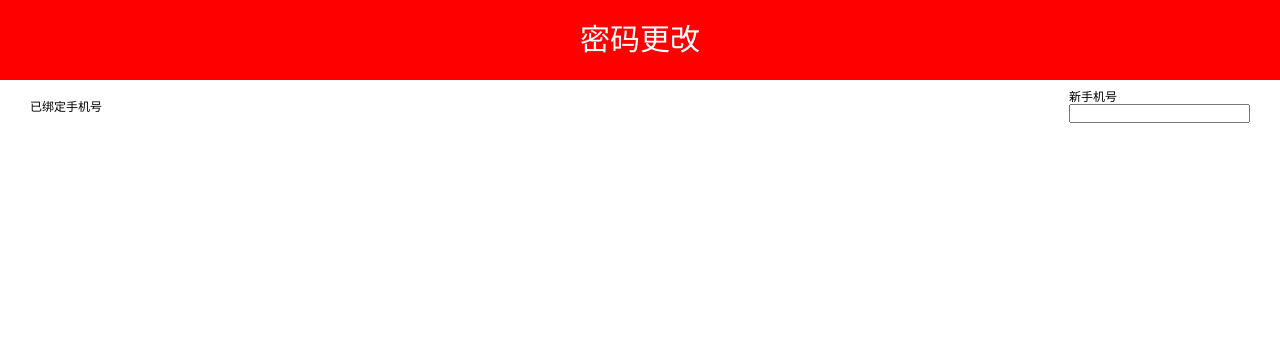
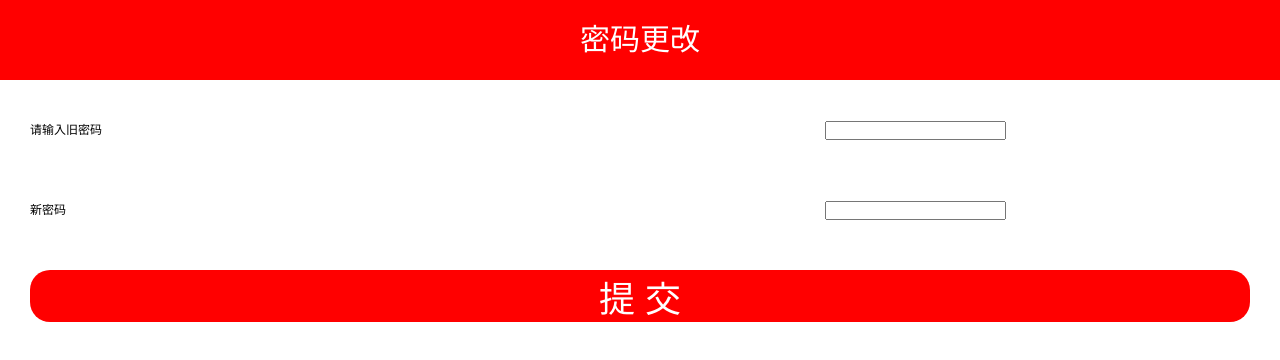
Before and after one commit to fanfanyir/Makeup, a Vue app: page / in a window 1280 px wide. Shown: the top 360 px of the page. Built offline with nearby package versions, Linux system fonts and the light colour scheme; what vue-resource would draw is missing.

Commit message:
许睿睿1.28

```diff
--- a/src/App.vue
+++ b/src/App.vue
@@ -5,7 +5,8 @@
     <!--<person></person>-->
     <!--<my></my>-->
     <!--<manage></manage>-->
-    <change-pw></change-pw>
+    <changepw></changepw>
+    <!--<changenum></changenum>-->
     <!--实现跳转<router-view/>-->
   </div>
 </template>
@@ -15,7 +16,8 @@ import register from './components/register'
 import person from './components/person'
 import my from './components/my'
 import manage from './components/manage'
-import ChangePw from './components/change-pw.vue'
+import changepw from './components/change-pw'
+import changenum from './components/change-num'
 export default {
   name: 'app',
   data () {
@@ -24,12 +26,13 @@ export default {
     }
   },
   components: {
-    ChangePw,
     register,
     login,
     person,
     my,
-    manage
+    manage,
+    changepw,
+    changenum
   }
 }
 </script>
--- a/src/components/change-num.vue
+++ b/src/components/change-num.vue
@@ -0,0 +1,101 @@
+<template>
+  <div id="changenum">
+    <p id="changenum-data">手机号更改</p>
+    <form id="changenum-list">
+      <div>
+        <p class="changenum-left">已绑定手机号</p>
+        <p id="changenum-right"> {{num1}}</p>
+      </div>
+      <div>
+        <p class="changenum-left">新手机号</p>
+        <input type="text" >
+      </div>
+        <input type="submit" value="提 交" class="changenum-sub" @click="changenum()"/>
+    </form>
+  </div>
+</template>
+<script>
+import $ from 'jquery'
+export default {
+  name: 'changenum',
+  data () {
+    return {
+      num1: '12345678912'
+    }
+  },
+  methods: {
+    changenum: function () {
+      var that = this
+      $.ajax({
+        url: '',
+        type: 'post',
+        dataType: 'json',
+        success: function (Rdata) {
+          var str = $.parseJSON(Rdata)
+          that.data.num1 = str
+        }
+      })
+    }
+  }
+}
+</script>
+<style scoped>
+  *{
+    padding:0;margin:0;
+  }
+  #changenum{
+    width:100%;
+    height:100%;
+  }
+  #changenum-data{
+    width:100%;
+    height:80px;
+    background-color: #ff0000;
+    text-align: center;
+    color:white;
+    font-size:30px;
+    line-height:80px;
+  }
+  #changenum-list{
+    width:100%;
+    height:100%;
+    padding:10px 30px 0;
+    display:flex;
+    justify-content:space-between;
+    align-items: center;
+    flex-wrap: wrap;
+  }
+  #changenum-list div{
+    width:100%;
+    height:80px;
+    display:flex;
+    justify-content: space-between;
+    align-items: center;
+    line-height: 80px;
+    padding-left:20px;
+    border-bottom: 1px solid #aeaaaa;
+    padding-right:20%;
+  }
+  .changenum-left{
+    width:30%;
+    height:80px;
+  }
+  #changenum-right{
+    width:60%;
+    height:80px;
+  }
+  #changenum-list div input{
+    width:65%;
+    height:60px;
+    outline:none;
+  }
+  .changenum-sub{
+    margin-top:20px;
+    border:none;
+    width:100%;
+    background-color:#ff0000;
+    font-size:30px;
+    color:white;
+    border-radius:20px;
+  }
+</style>
--- a/src/components/change-pw.vue
+++ b/src/components/change-pw.vue
@@ -1,24 +1,41 @@
 <template>
-  <div id="change-pw">
-    <p id="change-pw-data">密码更改</p>
-    <ul id="change-pw-list">
-      <li>
-        <p>已绑定手机号</p>
-        <p>{{pw1}}</p>
-      </li>
-      <li>
-        <p>新手机号</p>
-       <input type="text" />
-      </li>
-    </ul>
+  <div id="changepw">
+    <p id="changepw-data">密码更改</p>
+    <form id="changepw-list" action="" method="">
+      <div>
+        <p>请输入旧密码</p>
+        <input type="text" name="pwdata" v-on:blur="pw()"/>
+      </div>
+      <div>
+        <p>新密码</p>
+        <input type="password" name="npwdata">
+      </div>
+      <input type="submit" value="提 交" class="changepw-sub"/>
+    </form>
   </div>
 </template>
 <script>
+import $ from 'jquery'
 export default {
-  name: 'change-pw',
+  name: 'changepw',
   data () {
     return {
       msg: ''
+    }
+  },
+  methods: {
+    pw: function () {
+      $.ajax({
+        url: '',
+        type: 'post',
+        dataType: 'json',
+        data: $('input').eq(0).val(),
+        success: function (Rdata) {
+          if (!Rdata) {
+            alert('密码错误请重新输入')
+          }
+        }
+      })
     }
   }
 }
@@ -27,11 +44,11 @@ export default {
   *{
     padding:0;margin:0;
   }
-  #change-pw{
+  #changepw{
     width:100%;
     height:100%;
   }
-  #change-pw-data{
+  #changepw-data{
     width:100%;
     height:80px;
     background-color: #ff0000;
@@ -40,7 +57,7 @@ export default {
     font-size:30px;
     line-height:80px;
   }
-  #change-pw-list{
+  #changepw-list{
     width:100%;
     height:100%;
     padding:10px 30px 0;
@@ -49,4 +66,29 @@ export default {
     align-items: center;
     flex-wrap: wrap;
   }
+  #changepw-list div{
+    padding-right:20%;
+    width:100%;
+    height:80px;
+    display:flex;
+    justify-content: space-between;
+    align-items: center;
+    line-height: 80px;
+  }
+  #changepw-list div p{
+    width:30%;
+  }
+  #change-pw-list div input{
+    width:60%;
+    height:50px;
+  }
+  .changepw-sub{
+    margin-top:20px;
+    border:none;
+    width:100%;
+    background-color:#ff0000;
+    font-size:36px;
+    color:white;
+    border-radius: 20px;
+  }
 </style>
--- a/src/components/login.vue
+++ b/src/components/login.vue
@@ -36,6 +36,7 @@ export default {
         dataType: 'json',
         success: function (str) {
           if (str) {
+            alert('登陆成功')
           } else {
             $('p').eq(0).innerHTML = '此用户名不存在，请先注册'
           }
@@ -108,10 +109,10 @@ export default {
     height:30px;
     color:red;
   }
- #login-input #user{
+ #login-input #username{
    color:#ff0000;
  }
-  #login-input #pass{
+  #login-input #password{
     color:#ff0000;
   }
   #login-input #forget{
--- a/src/components/manage.vue
+++ b/src/components/manage.vue
@@ -22,6 +22,7 @@
   </div>
 </template>
 <script>
+import $ from 'jquery'
 export default {
   name: 'manage',
   data () {
@@ -31,7 +32,19 @@ export default {
       msg3: '陕西省西安市长安区'
     }
   },
-  components: {
+  methods: {
+    manage: function () {
+      $.ajax({
+        url: '',
+        type: 'post',
+        dataType: 'json',
+        success: function (Rdata) {
+          if (!Rdata) {
+            alert('')
+          }
+        }
+      })
+    }
   }
 }
 </script>
--- a/src/components/person.vue
+++ b/src/components/person.vue
@@ -1,6 +1,6 @@
 <template>
   <div id="person">
-    <p id="person-data">个人资料</p>
+    <p id="person-data">用户信息</p>
     <ul id="person-pic">
       <li>
         <p>妆淘头像</p>
@@ -27,8 +27,14 @@
       <li >
         <p  id="person-special">个性签名</p>
         <p id="person-space">{{msg5}}</p>
+      </li >
+      <li class = "person-name">
+        <a href="#">我的收藏</a>
+        <a href="#">我的足迹</a>
+        <a href="#">我的订单</a>
       </li>
     </ul>
+    <changeimg></changeimg>
   </div>
 </template>
 <script>
@@ -43,7 +49,7 @@ export default {
       msg2: '25',
       msg3: 'xcs',
       msg4: '25',
-      msg5: '的v比较好v减肥地方v额就和个人眼光放到程序程序就gthgb的的v美丽的反馈v金额v不感觉比较方便'
+      msg5: '的v比较好v减肥地方v额就和个人眼光放到程序程序就gthgb的的v美丽'
     }
   },
   components: {
@@ -83,13 +89,24 @@ export default {
     display:flex;
     justify-content: space-between;
    }
+  #person-pic li p{
+    color: #666;
+  }
   #person-special{
     width:200px;
-    font-weight: bold;
     font-size:20px;
   }
   #person-space{
     width:400px;
     text-align: center;
   }
+  .person-name{
+    width:100%;
+    height:50px;
+    margin-top:20px;
+   line-height:50px;
+    font-size:36px;
+  }
+  .person-name a{
+  }
 </style>
--- a/src/components/register.vue
+++ b/src/components/register.vue
@@ -48,16 +48,9 @@ export default {
     register: function () {
       $.ajax({
         url: '',
-        dataType: '',
-        data: {
-          u1: $('input').eq(0).val(),
-          u2: $('input').eq(1),
-          u4: $('input').eq(2),
-          u5: $('input').eq(3).val(),
-          u6: $('input').eq(4),
-          u7: $('input').eq(5)},
-        success: function (str) {
-          if (str) {
+        dataType: 'json',
+        success: function (data) {
+          if (data) {
             alert('注册成功')
           } else {
             alert('此账户名已经存在')
```
